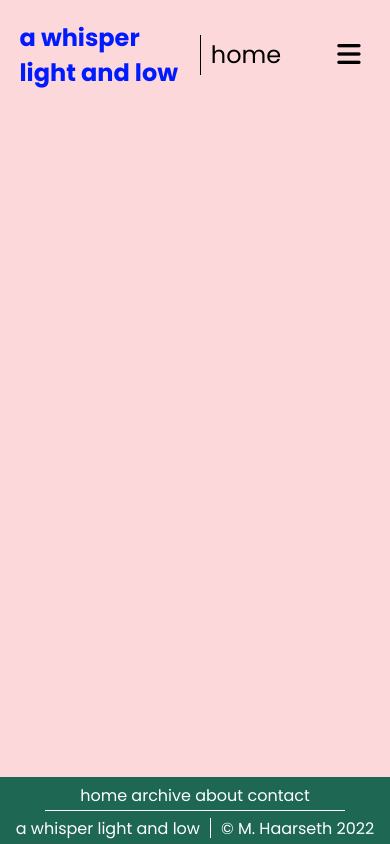
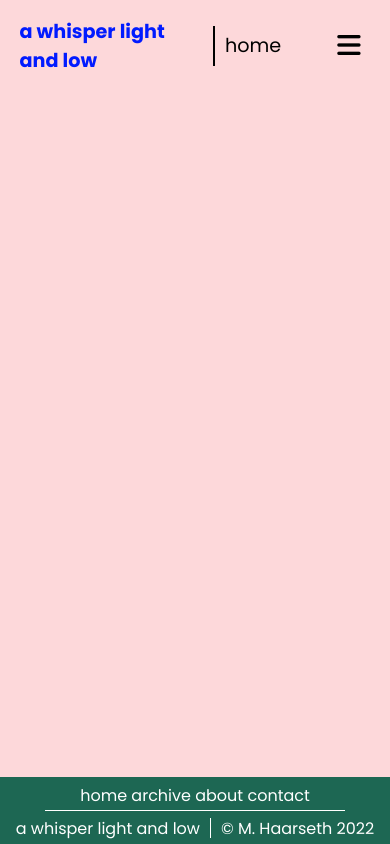
Before and after one commit to mhaarseth/project-exam-1, a plain HTML site: page index.html in a window 390 px wide. Drawn offline with Linux system fonts and the light colour scheme.

Commit message:
added first media query

```diff
--- a/css/global.css
+++ b/css/global.css
@@ -142,3 +142,11 @@ footer {
   color: white;
   text-decoration: none;
 }
+
+/* Media Queries */
+
+@media only screen and (max-width: 514px) {
+  .heading-container h1 {
+    font-size: 1.2rem;
+  }
+}
```
